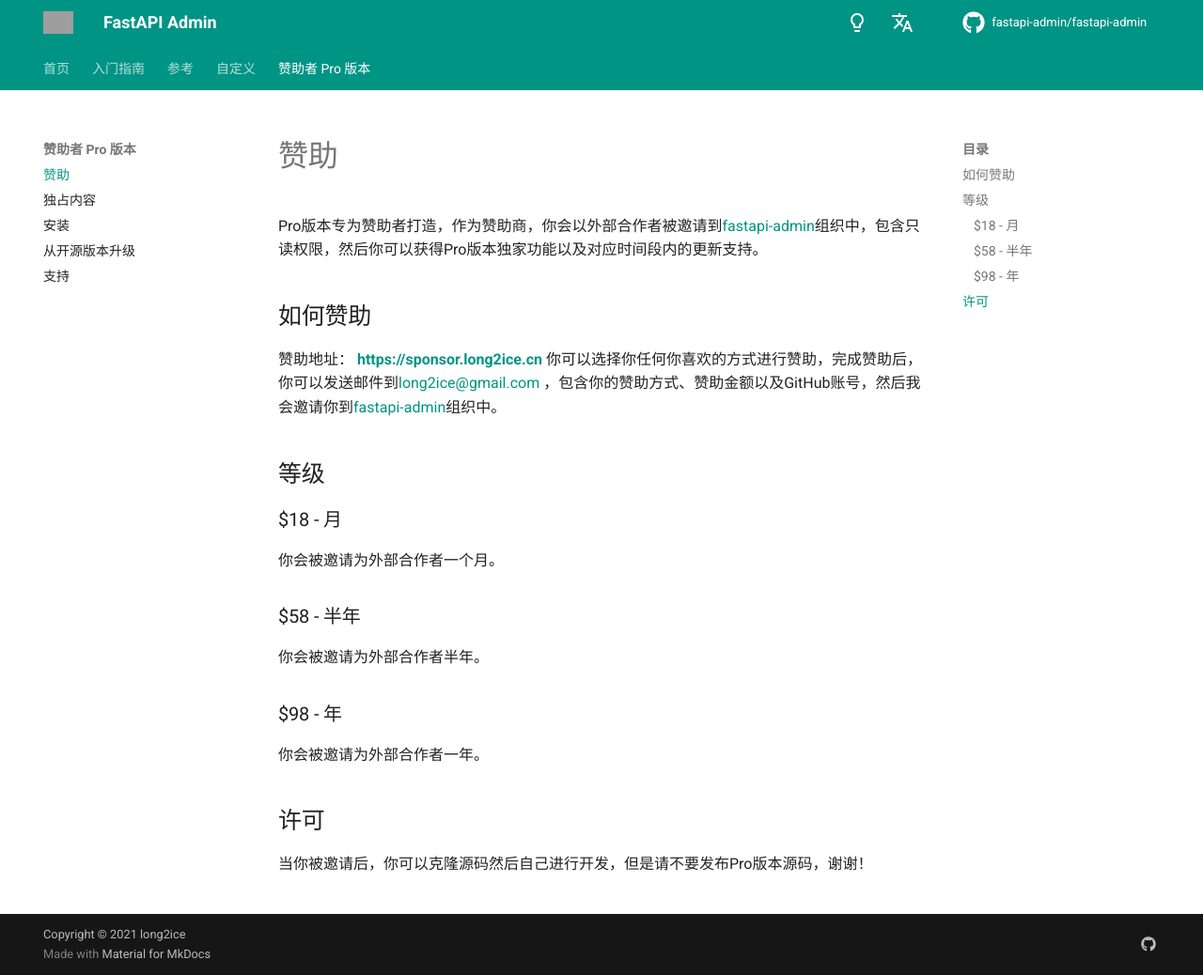
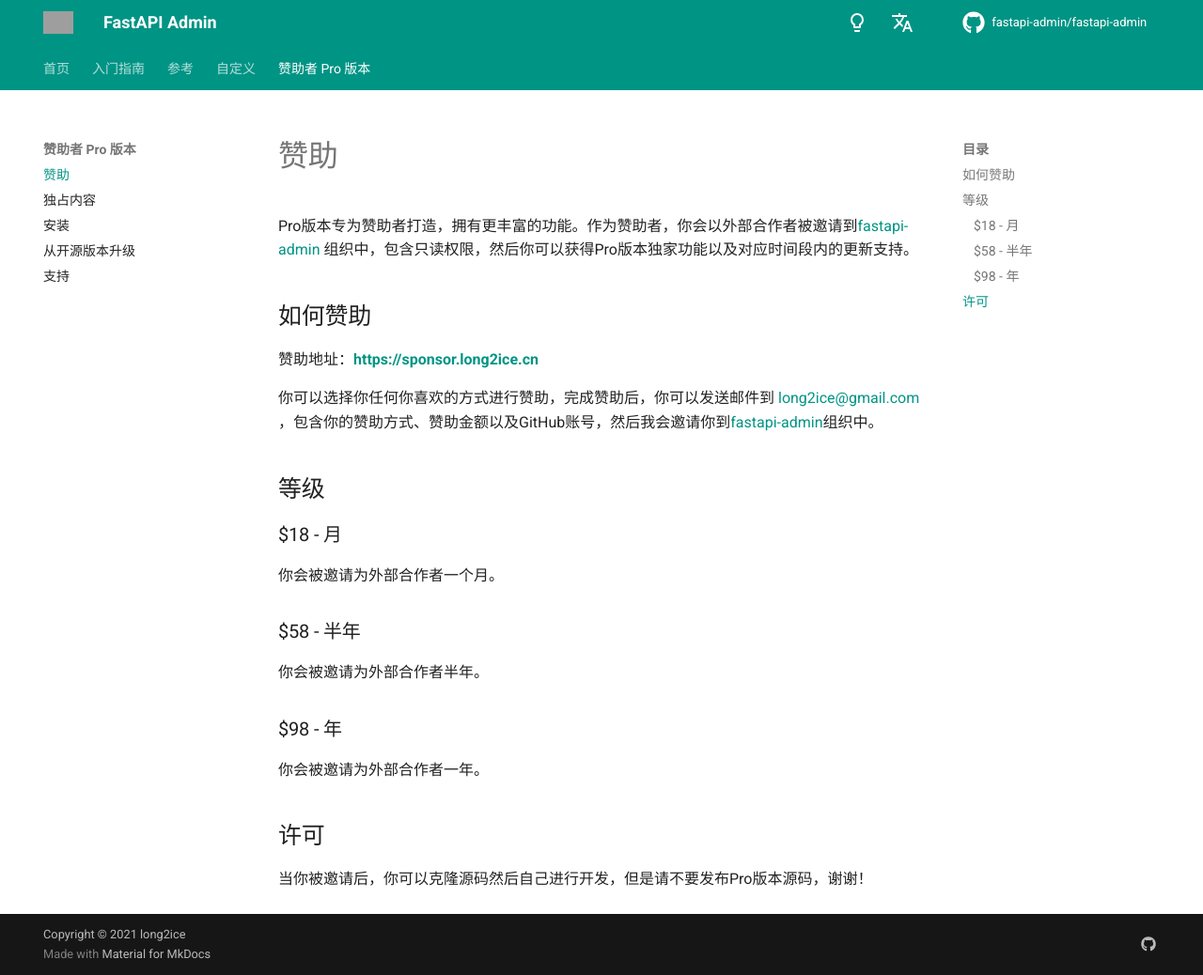
Before and after one commit to fastapi-admin/fastapi-admin.github.io, an MkDocs documentation site: the page built from docs/zh/docs/pro/sponsor.md, in a window 1280 px wide and 1038 px high. Shown: the whole window at 94% size. Built offline with MkDocs 1.6.1 and Material for MkDocs 9.7.7, drawn with Linux system fonts in a browser that asks for light colours; comment, search, counter and statistics services are not loaded; grey boxes are pictures that could not be loaded.

Commit message:
update docs

```diff
--- a/docs/zh/docs/pro/sponsor.md
+++ b/docs/zh/docs/pro/sponsor.md
@@ -1,11 +1,13 @@
 # 赞助
 
-Pro版本专为赞助者打造，作为赞助商，你会以外部合作者被邀请到[fastapi-admin](https://github.com/fastapi-admin)组织中，包含只读权限，然后你可以获得Pro版本独家功能以及对应时间段内的更新支持。
+Pro版本专为赞助者打造，拥有更丰富的功能。作为赞助者，你会以外部合作者被邀请到[fastapi-admin](https://github.com/fastapi-admin)
+组织中，包含只读权限，然后你可以获得Pro版本独家功能以及对应时间段内的更新支持。
 
 ## 如何赞助
 
-赞助地址： **<https://sponsor.long2ice.cn>**
-你可以选择你任何你喜欢的方式进行赞助，完成赞助后，你可以发送邮件到<long2ice@gmail.com>
+赞助地址：**<https://sponsor.long2ice.cn>**
+
+你可以选择你任何你喜欢的方式进行赞助，完成赞助后，你可以发送邮件到 <long2ice@gmail.com>
 ，包含你的赞助方式、赞助金额以及GitHub账号，然后我会邀请你到[fastapi-admin](https://github.com/fastapi-admin)组织中。
 
 ## 等级
```
